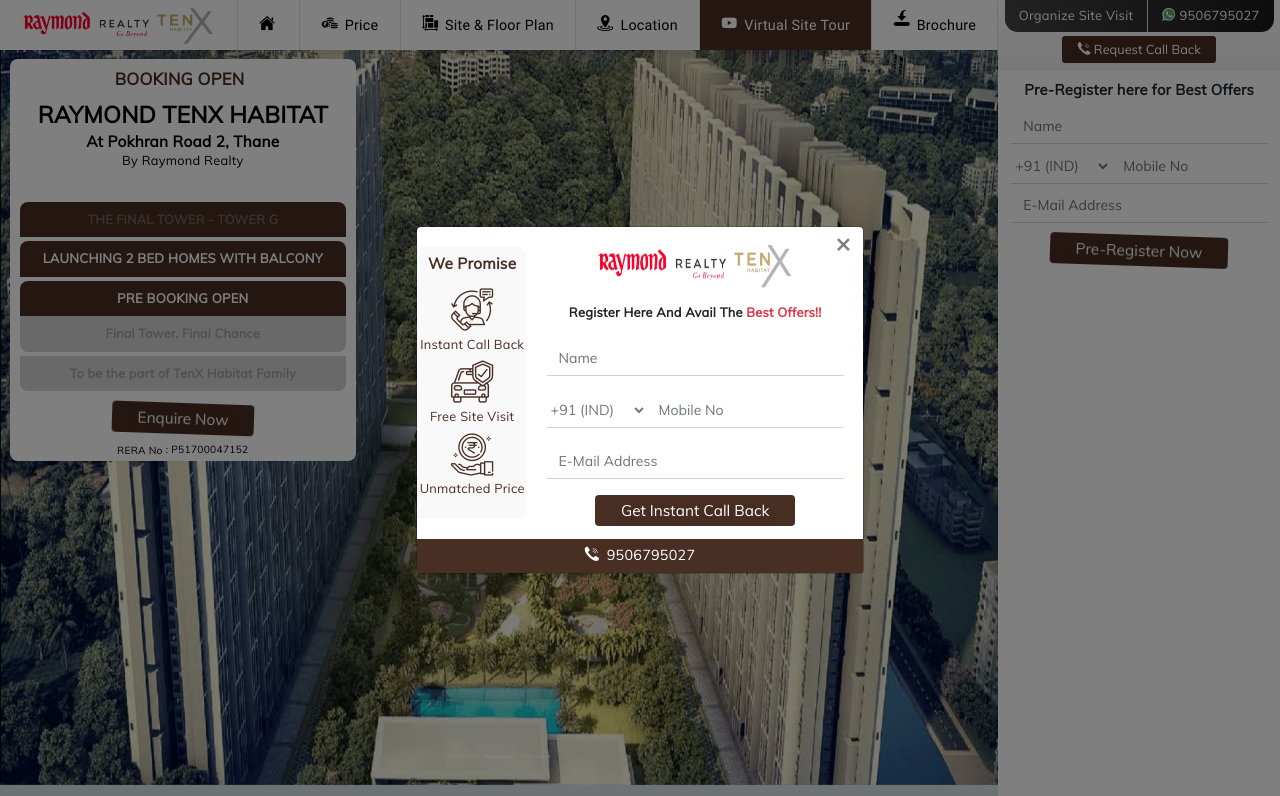
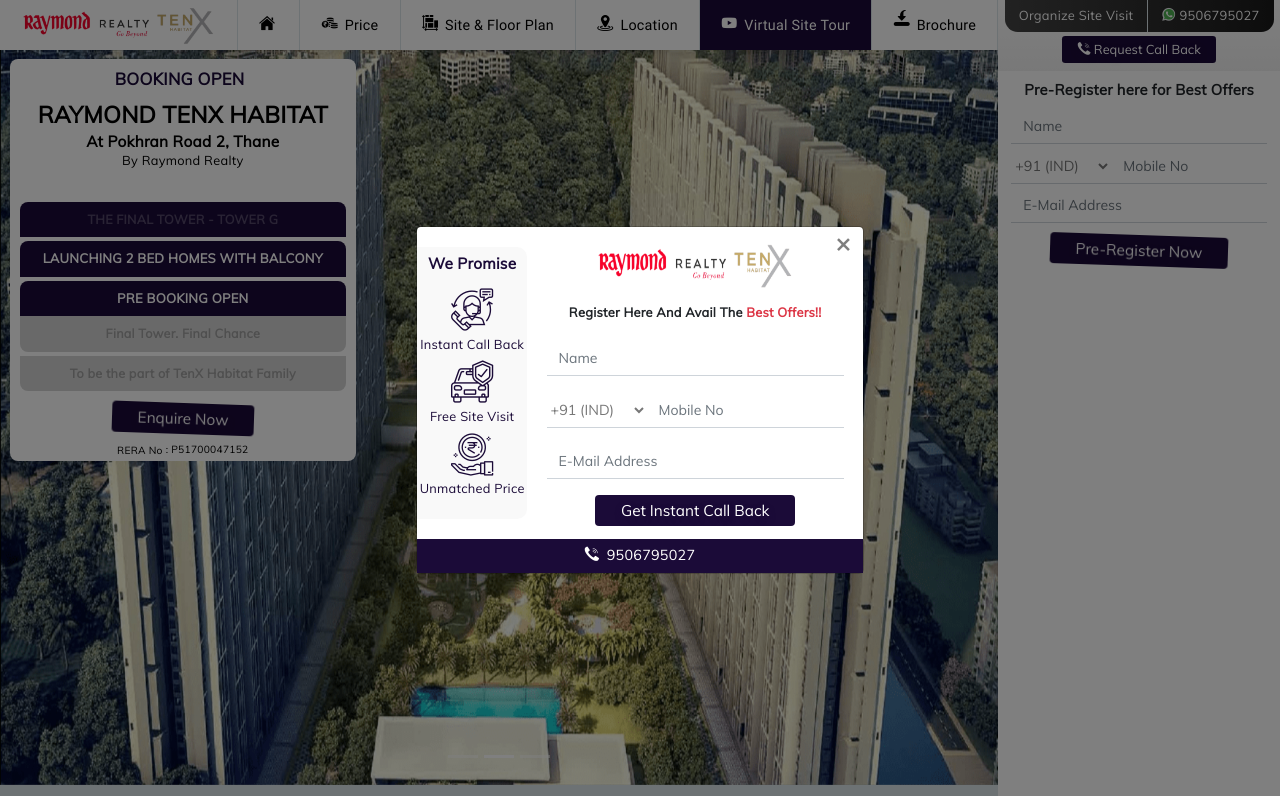
Before and after one commit to topbestdigita/courtyard, a plain HTML site: page index.html in a window 1280 px wide. Shown: the top 796 px of the page. Drawn offline with Linux system fonts and the light colour scheme; some packages are replaced by stand-ins of ours; a script that the page names is missing.

Commit message:
Update index.html

```diff
--- a/index.html
+++ b/index.html
@@ -9,15 +9,15 @@
   <meta charset="utf-8">
   <meta name="viewport" content="width=device-width, initial-scale=1, shrink-to-fit=no">
 
-  <title>Raymond Realty Tenx Habitat Offering Premium 1BHK & 2BHK Homes at Thane, Pokhran Road Thane</title>
+  <title>Asteria By Courtyard</title>
   <meta name="Keywords" content="1BHK raymond, 2BHK raymond, RAYMOND THANE,RAYMOND TenX habitat Thane, RAYMOND TenX habitat,RAYMOND TenX habitat Thane at Pokhran road, Raymond Realty Thane, Raymond Pokhran road, Raymond Eden" />
   <meta name="Description"
     content="Raymond TenX Habitat at pokhran Road Thane offers 1BHK, 2 Bhk, 3Bhk & 4Bhk Premium flats,Raymond TenX Habitat has world-class Amenities. Get The Best Rate. Sales & Customer Support. Instant Call Back. Exclusive Discounts. Free Site Visit." />
 
   <style>
     :root {
-      --colorPrimary: #482e23;
-      --colorSecondary: #482e23;
+      --colorPrimary: #1b0b38;
+      --colorSecondary: #1b0b38;
       --colorBtn: #ffffff
     }
 
@@ -102,10 +102,10 @@
 
   <style>
     :root {
-      --main-bg-color: #482e23;
-      --main-text-color: #482e23;
+      --main-bg-color: #1b0b38;
+      --main-text-color: #1b0b38;
       --colorBtn: #ffffff;
-      --main-text-hover-color: #482e23;
+      --main-text-hover-color: #1b0b38;
     }
 
     #loader {
@@ -272,7 +272,7 @@
     }
 
     .offer-top {
-      background: #482e23;
+      background: #1b0b38;
       border-radius: 8px 8px 0px 0px;
     }
 
@@ -870,7 +870,7 @@
             <input type="tel" pattern="[0-9]+" class="intTelInput form-control rounded-0 micro-form-field w-100"
               placeholder="Mobile No" id="user_mobile_1" name="user_mobile_1" required>
             <span id="user_mobile_1_error"
-              style="font-size: 9px; color: #482e23; position: absolute; padding-top: 52px;"></span>
+              style="font-size: 9px; color: #1b0b38; position: absolute; padding-top: 52px;"></span>
           </div>
           <div class="form-group">
             <input type="email" class="form-control rounded-0 micro-form-field" placeholder="E-Mail Address"
@@ -952,7 +952,7 @@
                         required placeholder="Mobile No" id="user_mobile_12" name="user_mobile_12">
                     </div>
                     <span id="user_mobile_12_error"
-                      style="font-size: 9px; color: #482e23; font-weight: 500; text-align: left;"></span>
+                      style="font-size: 9px; color: #1b0b38; font-weight: 500; text-align: left;"></span>
                     <div class="form-group form-md">
                       <input type="email" class="form-control rounded-0 micro-form-field" required
                         placeholder="E-Mail Address" name="user_email_12" id="user_email_12">
```
